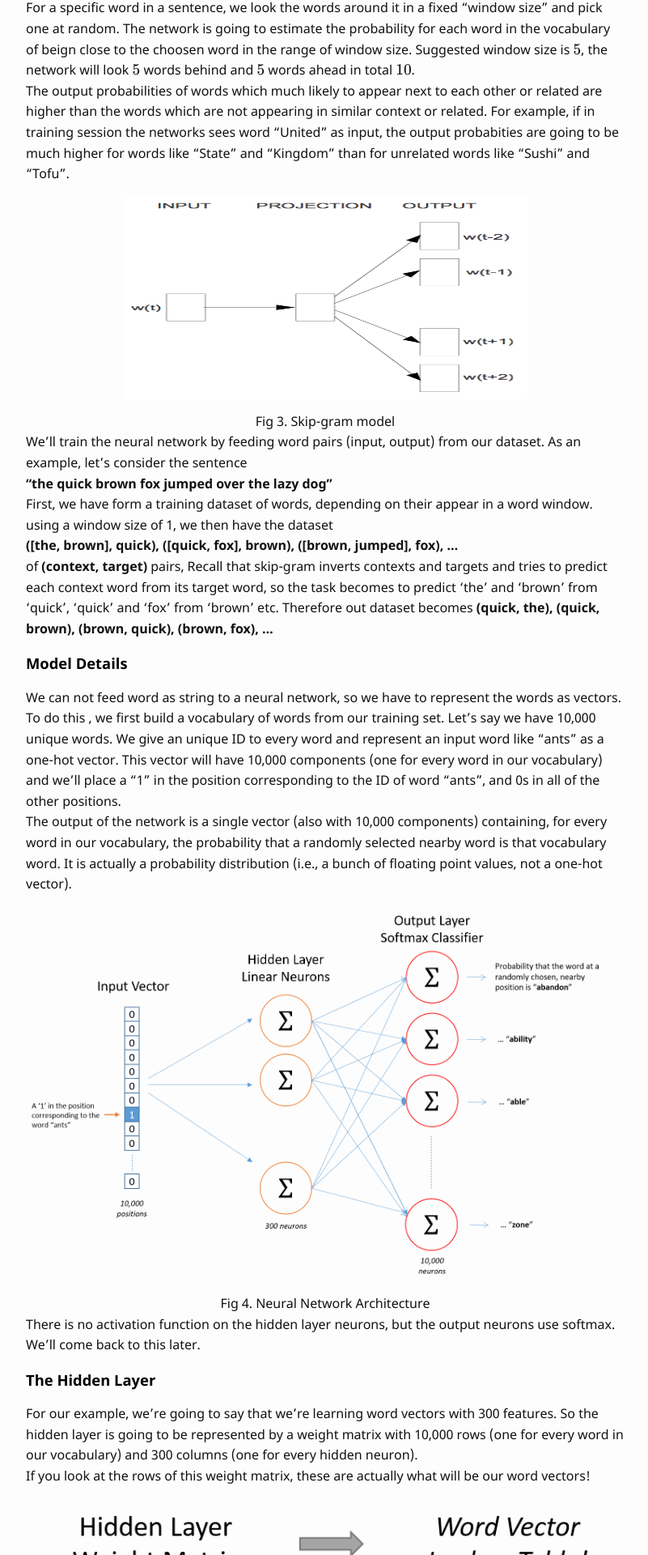
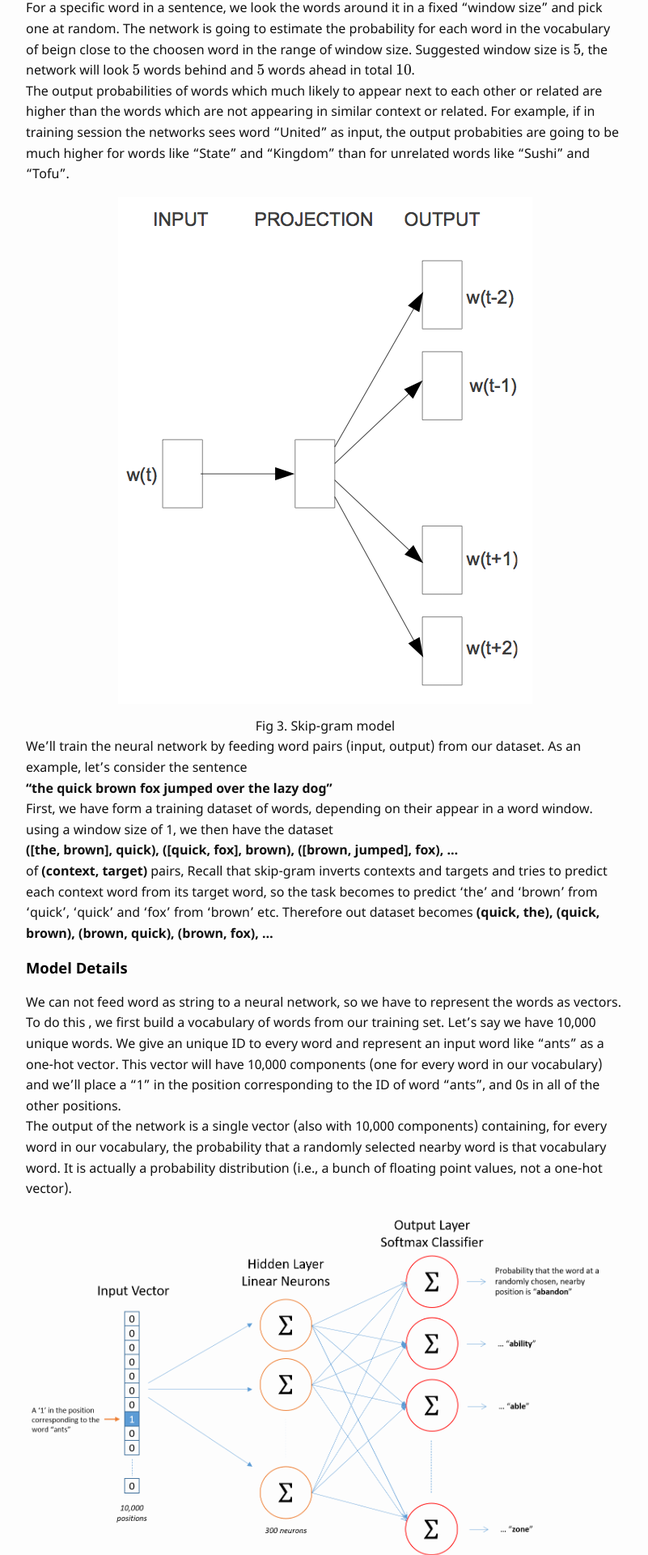
Before and after one commit to monirahmedtanveen/sumit.log, a Jekyll site: the page built from _posts/2018-05-26-the-intuition-behind-word-embeddings-and-details-on-word2vec-skip-gram-model.md, in a window 1280 px wide. Shown: the part 3553-5473 px from the top of the page at 81% size, without its empty margins (238-1039 px from the left). Built offline with Jekyll 4.4.1, drawn with Linux system fonts in a browser that asks for light colours; formulas are drawn with MathJax 3.

Commit message:
Update 2018-05-26-the-intuition-behind-word-embeddings-and-details-on-word2vec-skip-gram-model.md

```diff
--- a/_posts/2018-05-26-the-intuition-behind-word-embeddings-and-details-on-word2vec-skip-gram-model.md
+++ b/_posts/2018-05-26-the-intuition-behind-word-embeddings-and-details-on-word2vec-skip-gram-model.md
@@ -63,7 +63,7 @@ The neural network architechture of skip-gram model is quite simple. We are goin
 For a specific word in a sentence, we look the words around it in a fixed "window size" and pick one at random. The network is going to estimate the probability for each word in the vocabulary of beign close to the choosen word in the range of window size. Suggested window size is $$5$$, the network will look $$5$$ words behind and $$5$$ words ahead in total $$10$$.<br>
 The output probabilities of words which much likely to appear next to each other or related are higher than the words which are not appearing in similar context or related. For example, if in training session the networks sees word "United" as input, the output probabities are going to be much higher for words like "State" and "Kingdom" than for unrelated words like "Sushi" and "Tofu".<br>
 
-<img src="/assets/images/posts/2018-05-26-the-intuition-behind-word-embeddings-and-details-on-word2vec-skip-gram-model/skip-gram.png" alt="Skip-gram" width="500" height="250">
+![Skip-gram]({{ '/assets/images/posts/2018-05-26-the-intuition-behind-word-embeddings-and-details-on-word2vec-skip-gram-model/skip-gram.png' width=400, height=150 | relative_url }})
 <center>Fig 3. Skip-gram model</center>
 
 We'll train the neural network by feeding word pairs (input, output) from our dataset. As an example, let's consider the sentence<br>
```
